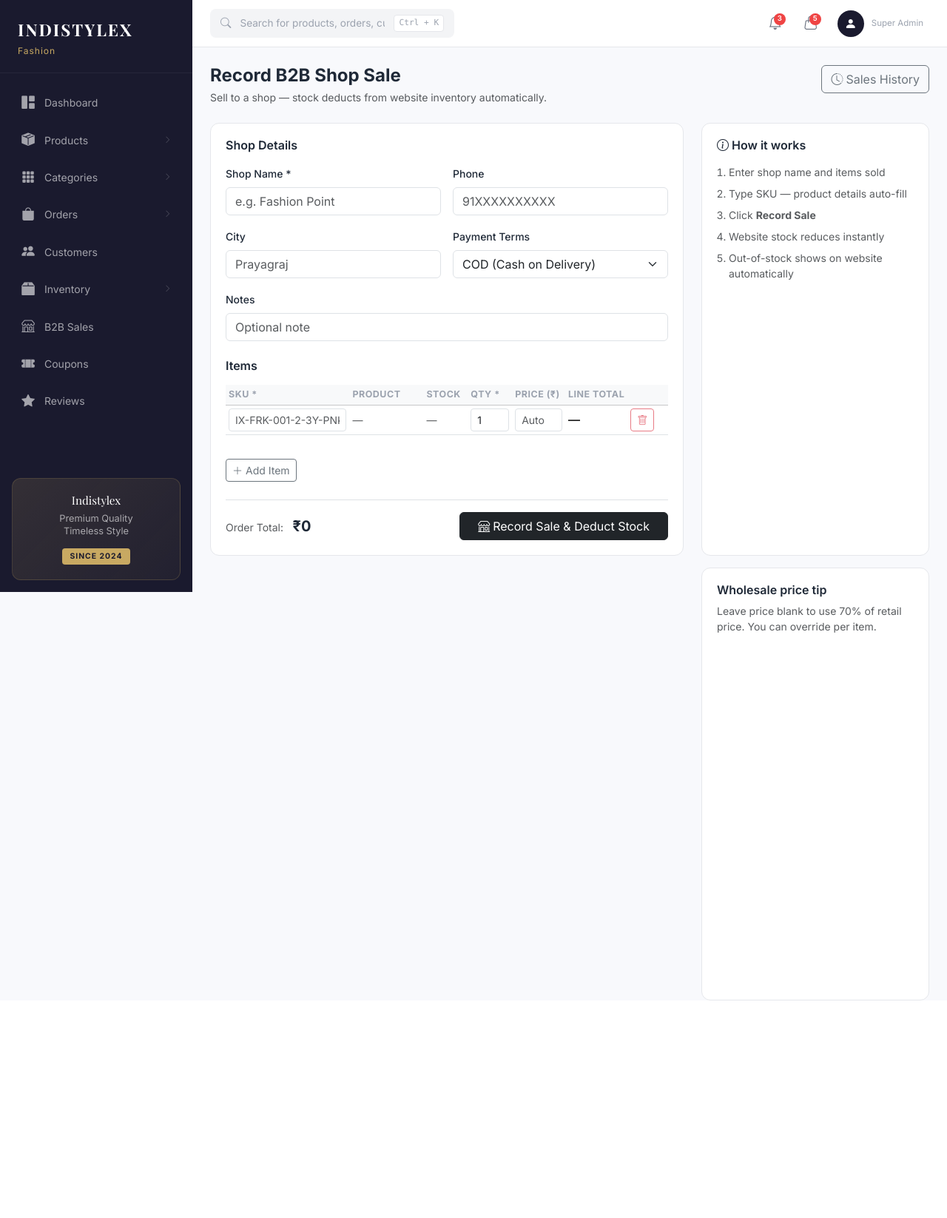
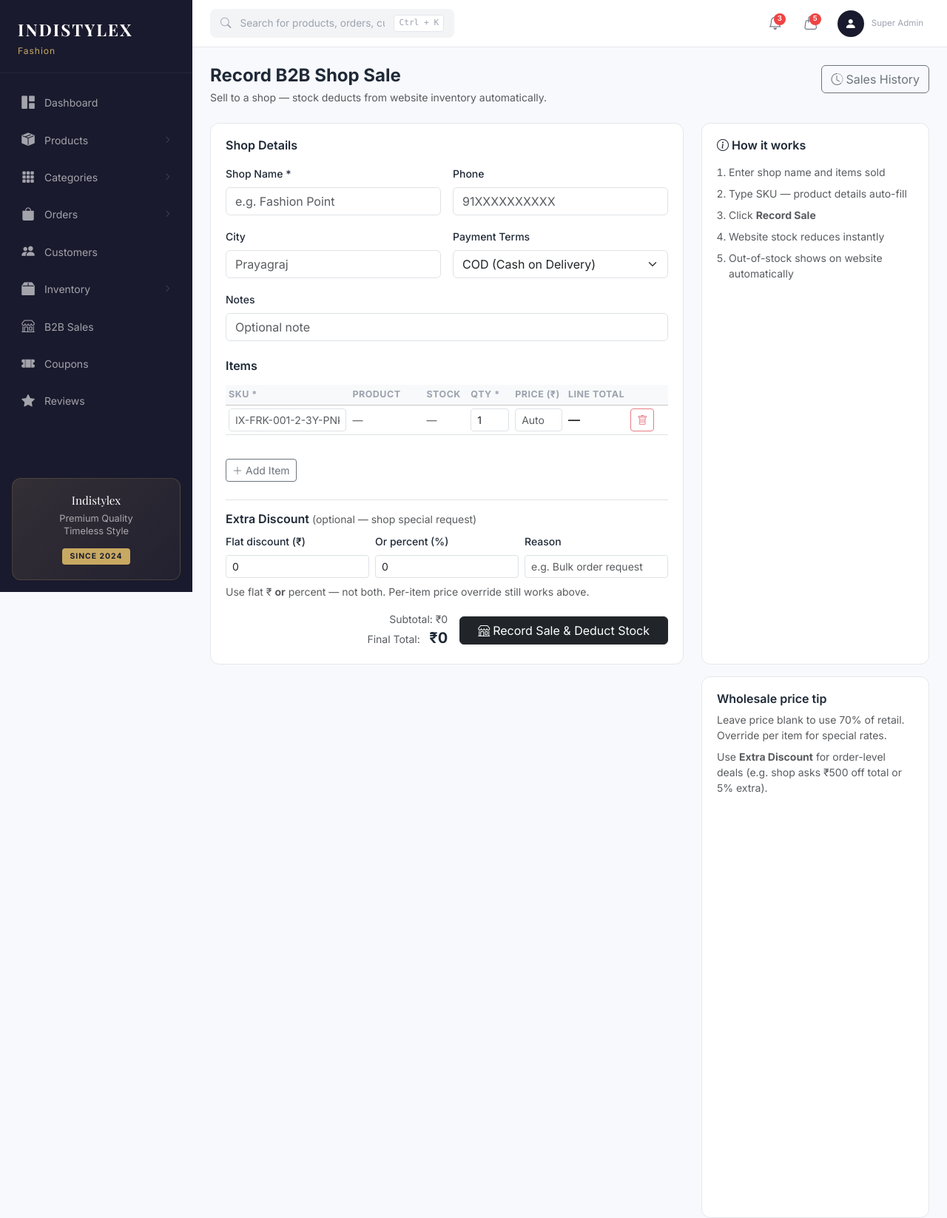
Before and after one commit to indistylex-jpg/Indistylex, a Python web app: template app/templates/admin/record_b2b_sale.html in a window 1280 px wide. Shown: the whole page at 74% size. Before the commit the page ends 1352 px from the top, so only its background shows below. Run offline with Jinja, Linux system fonts and the light colour scheme; the template is opened without the code that fills it, so the values that code supplies are empty.

Commit message:
Add extra discount option to B2B shop sales.
Support flat rupee or percent order-level discounts with reason, subtotal tracking, and DB migration script.

Co-authored-by: Cursor <cursoragent@cursor.com>

```diff
--- a/app/routes/admin.py
+++ b/app/routes/admin.py
@@ -757,6 +757,9 @@ def record_b2b_sale_view():
         shop_city = request.form.get('shop_city', '').strip()
         payment_terms = request.form.get('payment_terms', 'cod')
         notes = request.form.get('notes', '').strip()
+        extra_discount = request.form.get('extra_discount', '0').strip()
+        discount_percent = request.form.get('discount_percent', '0').strip()
+        discount_reason = request.form.get('discount_reason', '').strip()
 
         items = []
         skus = request.form.getlist('sku[]')
@@ -786,6 +789,9 @@ def record_b2b_sale_view():
             shop_city=shop_city,
             payment_terms=payment_terms,
             notes=notes,
+            extra_discount=extra_discount,
+            discount_percent=discount_percent,
+            discount_reason=discount_reason,
         )
 
         if error:
--- a/app/templates/admin/record_b2b_sale.html
+++ b/app/templates/admin/record_b2b_sale.html
@@ -103,9 +103,32 @@
             <i class="bi bi-plus-lg me-1"></i>Add Item
           </button>
 
-          <div class="d-flex justify-content-between align-items-center border-top pt-3">
-            <div>
-              <span class="text-muted small">Order Total:</span>
+          <div class="d-flex justify-content-between align-items-center border-top pt-3 flex-wrap gap-3">
+            <div class="w-100">
+              <h6 class="fw-semibold mb-2">Extra Discount <span class="text-muted fw-normal small">(optional — shop special request)</span></h6>
+              <div class="row g-2 align-items-end">
+                <div class="col-sm-4">
+                  <label class="form-label small fw-medium">Flat discount (₹)</label>
+                  <input type="number" name="extra_discount" id="extraDiscount" class="form-control form-control-sm"
+                         min="0" step="1" value="0" placeholder="e.g. 500">
+                </div>
+                <div class="col-sm-4">
+                  <label class="form-label small fw-medium">Or percent (%)</label>
+                  <input type="number" name="discount_percent" id="discountPercent" class="form-control form-control-sm"
+                         min="0" max="100" step="0.5" value="0" placeholder="e.g. 5">
+                </div>
+                <div class="col-sm-4">
+                  <label class="form-label small fw-medium">Reason</label>
+                  <input type="text" name="discount_reason" class="form-control form-control-sm"
+                         placeholder="e.g. Bulk order request">
+                </div>
+              </div>
+              <p class="small text-muted mt-2 mb-0">Use flat ₹ <strong>or</strong> percent — not both. Per-item price override still works above.</p>
+            </div>
+            <div class="ms-auto text-end">
+              <div class="small text-muted">Subtotal: <span id="orderSubtotal">₹0</span></div>
+              <div class="small text-success" id="discountLine" style="display:none;">Discount: <span id="orderDiscount">₹0</span></div>
+              <span class="text-muted small">Final Total:</span>
               <span class="fs-5 fw-bold ms-2" id="orderTotal">₹0</span>
             </div>
             <button type="submit" class="btn btn-dark px-4" onclick="return confirm('Record this B2B sale and deduct stock?')">
@@ -133,7 +156,8 @@
     <div class="dash-card mt-3">
       <div class="dash-card-body">
         <h6 class="fw-semibold mb-2">Wholesale price tip</h6>
-        <p class="small text-muted mb-0">Leave price blank to use 70% of retail price. You can override per item.</p>
+        <p class="small text-muted mb-2">Leave price blank to use 70% of retail. Override per item for special rates.</p>
+        <p class="small text-muted mb-0">Use <strong>Extra Discount</strong> for order-level deals (e.g. shop asks ₹500 off total or 5% extra).</p>
       </div>
     </div>
   </div>
@@ -158,14 +182,40 @@
   }
 
   function updateOrderTotal() {
-    let total = 0;
+    let subtotal = 0;
     document.querySelectorAll('.item-row').forEach(row => {
       const qty = parseFloat(row.querySelector('.qty-input')?.value) || 0;
       const price = parseFloat(row.querySelector('.price-input')?.value) || 0;
-      total += qty * price;
+      subtotal += qty * price;
     });
-    const el = document.getElementById('orderTotal');
-    if (el) el.textContent = formatMoney(total);
+
+    const flatDisc = parseFloat(document.getElementById('extraDiscount')?.value) || 0;
+    const pctDisc = parseFloat(document.getElementById('discountPercent')?.value) || 0;
+    let discount = 0;
+    if (pctDisc > 0) {
+      discount = subtotal * pctDisc / 100;
+      document.getElementById('extraDiscount').value = 0;
+    } else if (flatDisc > 0) {
+      discount = flatDisc;
+      document.getElementById('discountPercent').value = 0;
+    }
+    discount = Math.min(discount, subtotal);
+    const finalTotal = Math.max(subtotal - discount, 0);
+
+    const subEl = document.getElementById('orderSubtotal');
+    const discLine = document.getElementById('discountLine');
+    const discEl = document.getElementById('orderDiscount');
+    const totalEl = document.getElementById('orderTotal');
+    if (subEl) subEl.textContent = formatMoney(subtotal);
+    if (discLine && discEl) {
+      if (discount > 0) {
+        discLine.style.display = '';
+        discEl.textContent = '-' + formatMoney(discount);
+      } else {
+        discLine.style.display = 'none';
+      }
+    }
+    if (totalEl) totalEl.textContent = formatMoney(finalTotal);
   }
 
   async function lookupSku(row) {
@@ -226,6 +276,14 @@
   });
 
   document.querySelectorAll('.item-row').forEach(bindRow);
+  document.getElementById('extraDiscount')?.addEventListener('input', function() {
+    if (parseFloat(this.value) > 0) document.getElementById('discountPercent').value = 0;
+    updateOrderTotal();
+  });
+  document.getElementById('discountPercent')?.addEventListener('input', function() {
+    if (parseFloat(this.value) > 0) document.getElementById('extraDiscount').value = 0;
+    updateOrderTotal();
+  });
 })();
 </script>
 {% endblock %}
--- a/scripts/create_b2b_tables.sql
+++ b/scripts/create_b2b_tables.sql
@@ -10,6 +10,10 @@ CREATE TABLE IF NOT EXISTS b2b_sales (
     shop_city VARCHAR(100),
     payment_terms VARCHAR(20) NOT NULL DEFAULT 'cod',
     notes TEXT,
+    subtotal DECIMAL(10, 2) NOT NULL DEFAULT 0,
+    extra_discount DECIMAL(10, 2) NOT NULL DEFAULT 0,
+    discount_percent DECIMAL(5, 2) NOT NULL DEFAULT 0,
+    discount_reason VARCHAR(200),
     total DECIMAL(10, 2) NOT NULL DEFAULT 0,
     created_by_id INT,
     created_at DATETIME NOT NULL DEFAULT CURRENT_TIMESTAMP,
```
Also changed, not shown: app/models/b2b_sale.py (+13 -0 lines), app/services/inventory_service.py (+32 -4 lines), app/templates/admin/b2b_sales.html (+7 -1 lines), scripts/alter_b2b_discount_columns.sql (added, +18 -0 lines), tests/test_services.py (+26 -0 lines).
